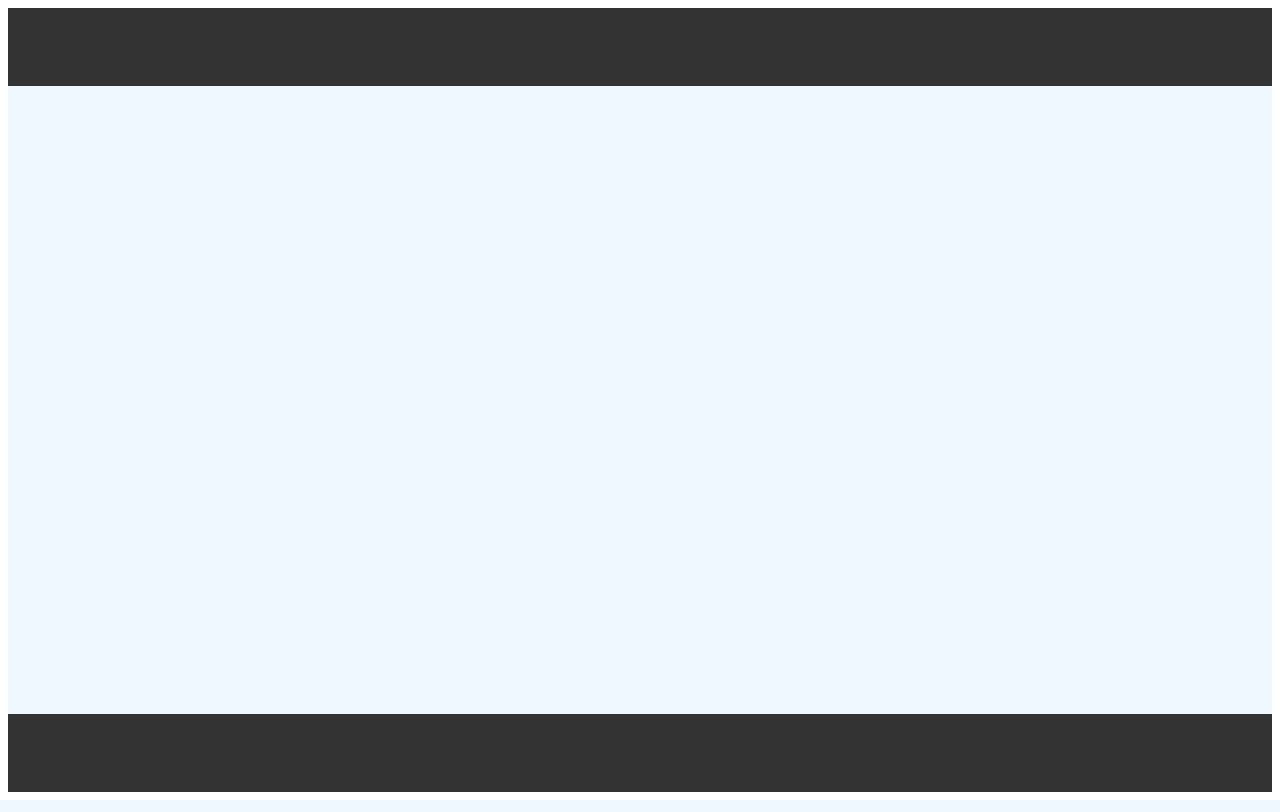
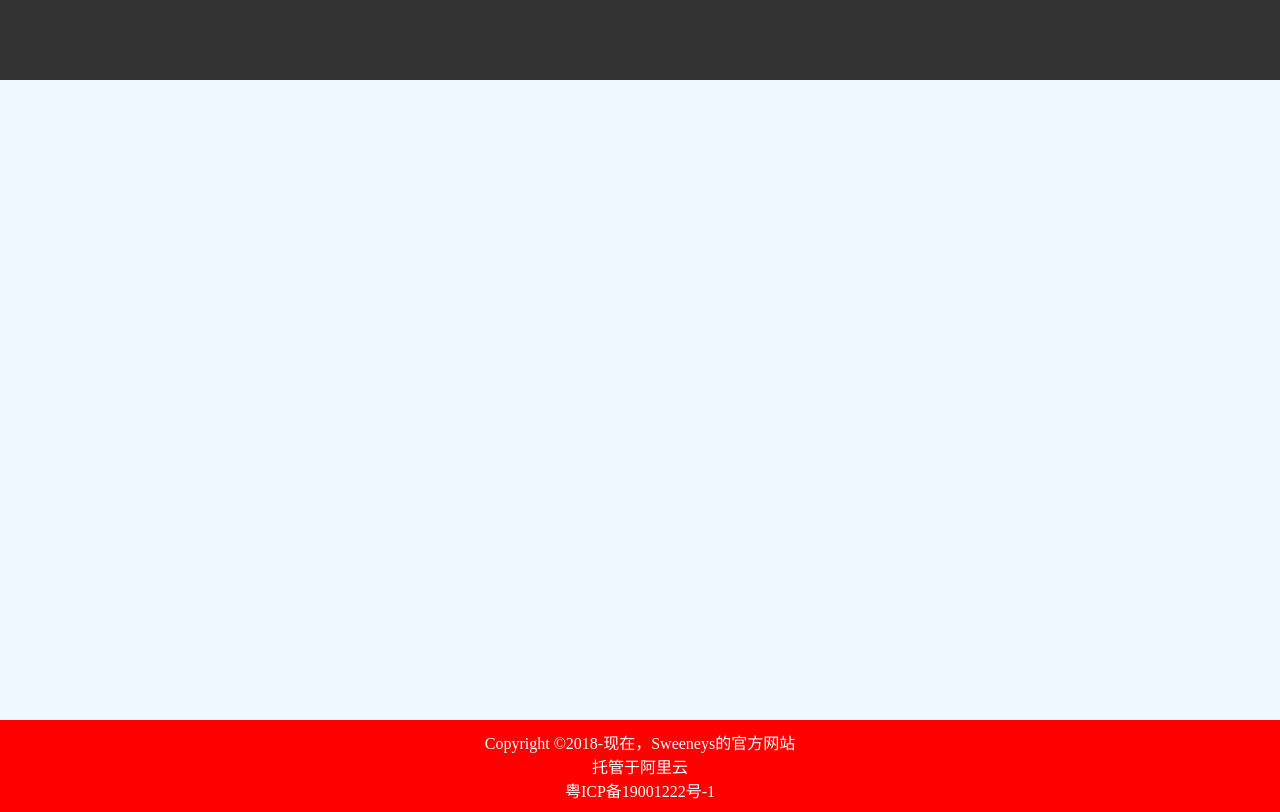
Before and after one commit to xinhuiqin/mysite, a Django app: page / in a window 1280 px wide. Run offline with Django 3.2, Linux system fonts and the light colour scheme.

Commit message:
201909051758

```diff
--- a/mysite/settings.py
+++ b/mysite/settings.py
@@ -149,8 +149,8 @@ STATICFILES_DIRS = [
     # Always use forward slashes, even on Windows.
     # Don't forget to use absolute paths, not relative paths.
     os.path.join(BASE_DIR, 'static')
+
 ]
-
 # A sample logging configuration. The only tangible logging
 # performed by this configuration is to send an email to
 # the site admins on every HTTP 500 error.
@@ -158,7 +158,7 @@ STATICFILES_DIRS = [
 # more details on how to customize your logging configuration.
 WORK_PATH = os.path.abspath(os.path.dirname(__file__))
 PRJ_NAME = os.path.split(WORK_PATH)[-1]
-LOG_PATH = "/var/log/sweeneys/%s.log" % PRJ_NAME
+LOG_PATH = "/var/log/sweeneys/mysite/%s.log" % PRJ_NAME
 #
 # LOGGING = {
 #     'version': 1,
--- a/static/css/home/base.css
+++ b/static/css/home/base.css
@@ -1,3 +1,8 @@
+* {
+    margin: 0;
+    padding: 0;
+}
+
 #header {
     width: 100%;
     height: 10%;
@@ -14,4 +19,19 @@
     width: 100%;
     height: 10%;
     background-color: #333333;
+    text-align: center;
 }
+
+#footer-nav {
+    background-color: red;
+    padding: 10px;
+}
+
+#footer-nav ul {
+    list-style-type: none;
+}
+
+#footer-nav a {
+    text-decoration: none;
+    color: #ffffff;
+}
--- a/templates/home/base.html
+++ b/templates/home/base.html
@@ -2,7 +2,7 @@
 <html>
 <head>
     <title>{% block head_title %}{% endblock %}</title>
-     <link href="{% static 'css/home/base.css' %}" rel="stylesheet">
+    <link href="{% static 'css/home/base.css' %}" rel="stylesheet">
     {% block extra_head %}
     {% endblock %}
 </head>
@@ -16,7 +16,19 @@
     </div>
 {% endblock %}
 <div id="footer">
-
+    <div id="footer-nav">
+        <ul>
+            <li>
+                <a >Copyright ©2018-现在，Sweeneys的官方网站</a>
+            </li>
+            <li >
+                <a href="https://www.aliyun.com/">托管于阿里云</a>
+            </li>
+            <li>
+                <a  href="">粤ICP备19001222号-1</a>
+            </li>
+        </ul>
+    </div>
 </div>
 </body>
 </html>
```
Also changed, not shown: docs/01.项目本地初始化.md (+1 -1 lines), docs/03.使用Nginx、Gunicorn、supervisor部署项目.md (+5 -1 lines).
